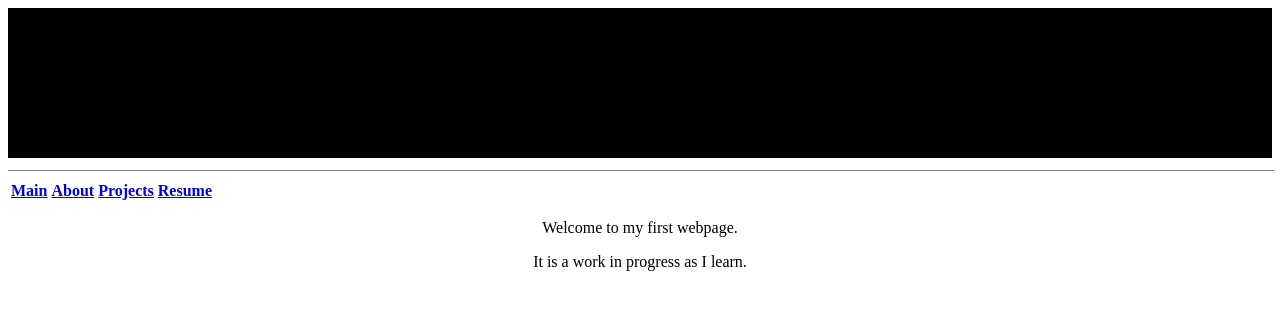
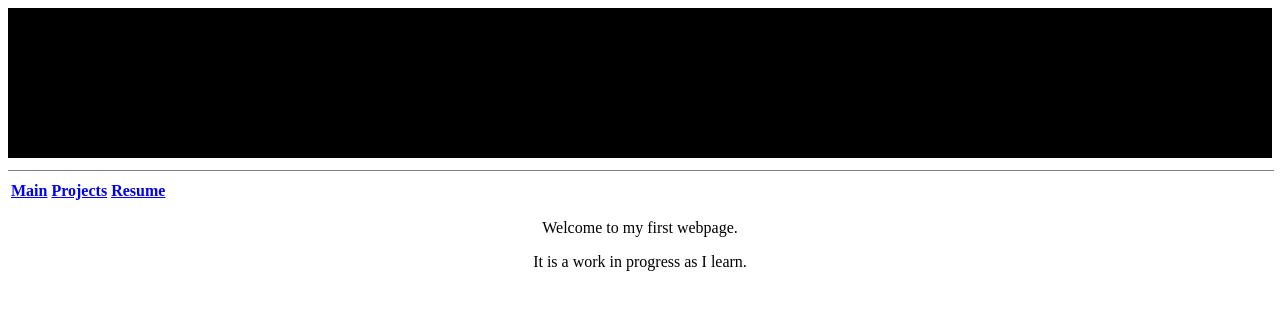
Before and after one commit to mattwegener/mattwegener.github.io, a plain HTML site: page index.html in a window 1280 px wide. Drawn offline with Linux system fonts and the light colour scheme.

Commit message:
Commented out About section

```diff
--- a/index.html
+++ b/index.html
@@ -20,7 +20,7 @@
       <table>
       <tr>
         <td> <a href="index.html"><b>Main</b></a></td>
-        <td> <a href="about.html"><b>About</b></a></td>
+        <!-- <td> <a href="about.html"><b>About</b></a></td> -->
         <td> <a href="projects.html"><b>Projects</b></a></td>
         <td> <a href="resume.html"><b>Resume</b></a></td>
       </tr>
```
Also changed, not shown: projects.html (+1 -1 lines), resume.html (+1 -1 lines).
